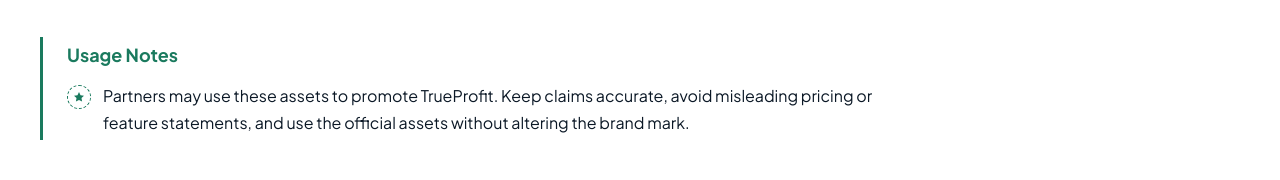
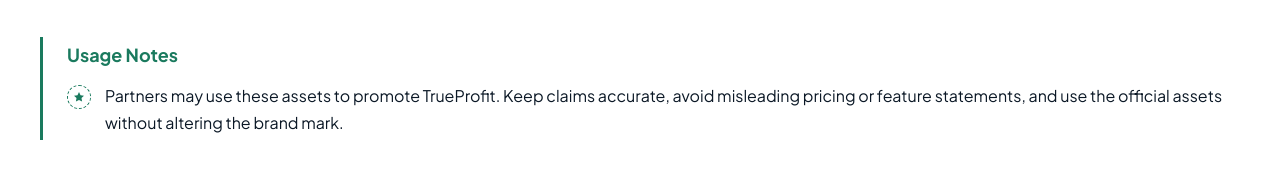
Before and after one commit to billdo-2002/affiliate-resource-hub, a plain HTML site: page creative-assets.html in a window 1280 px wide. Shown: the part 772-952 px from the top of the page. Drawn offline with Linux system fonts and the light colour scheme.

Commit message:
Refine creative assets

```diff
--- a/creative-assets.html
+++ b/creative-assets.html
@@ -818,13 +818,15 @@
   margin: 0 auto;
 }
 .usage-notes-callout {
-  max-width: 860px;
+  width: 100%;
+  max-width: 100%;
   background: transparent;
   border-left: 3px solid var(--green);
   padding: 4px 0 4px 24px;
   display: flex;
   flex-direction: column;
   gap: 14px;
+  box-sizing: border-box;
 }
 .usage-notes-title {
   font-size: 18px;
@@ -835,7 +837,7 @@
 .usage-notes-row {
   display: flex;
   align-items: flex-start;
-  gap: 12px;
+  gap: 14px;
 }
 .usage-notes-icon {
   flex-shrink: 0;
@@ -854,6 +856,8 @@
   color: var(--navy);
   line-height: 1.65;
   margin: 0;
+  flex: 1;
+  max-width: none;
 }
 
 /* =========================================
```
